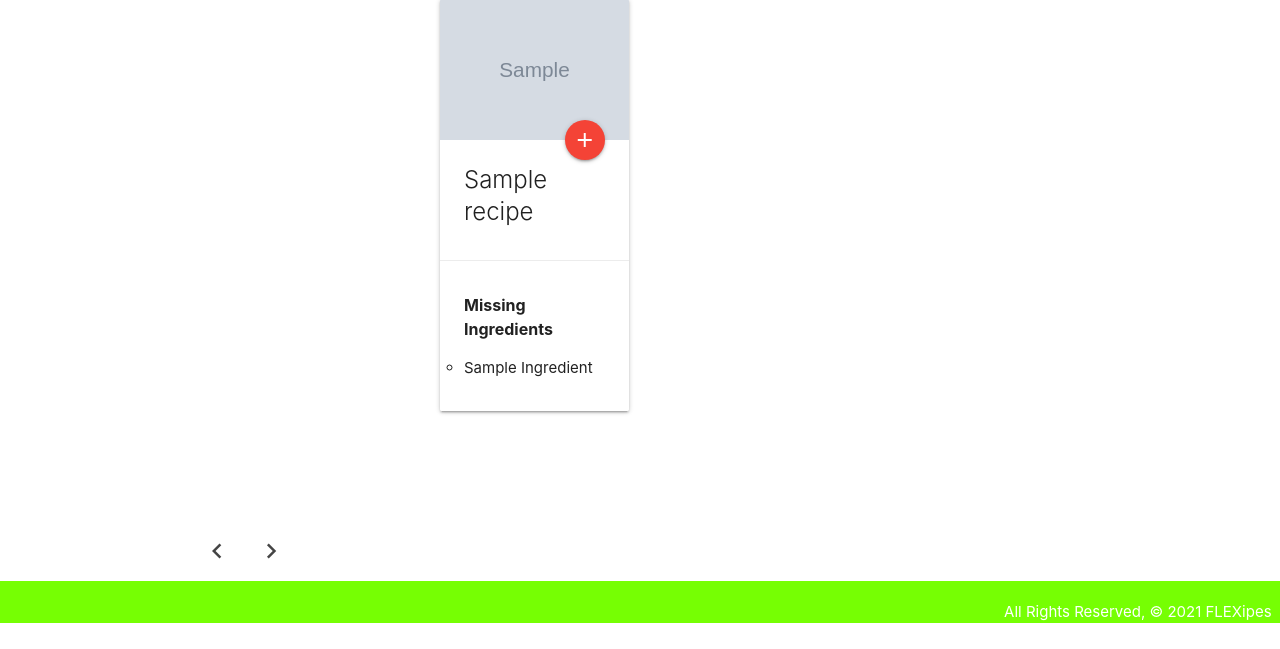
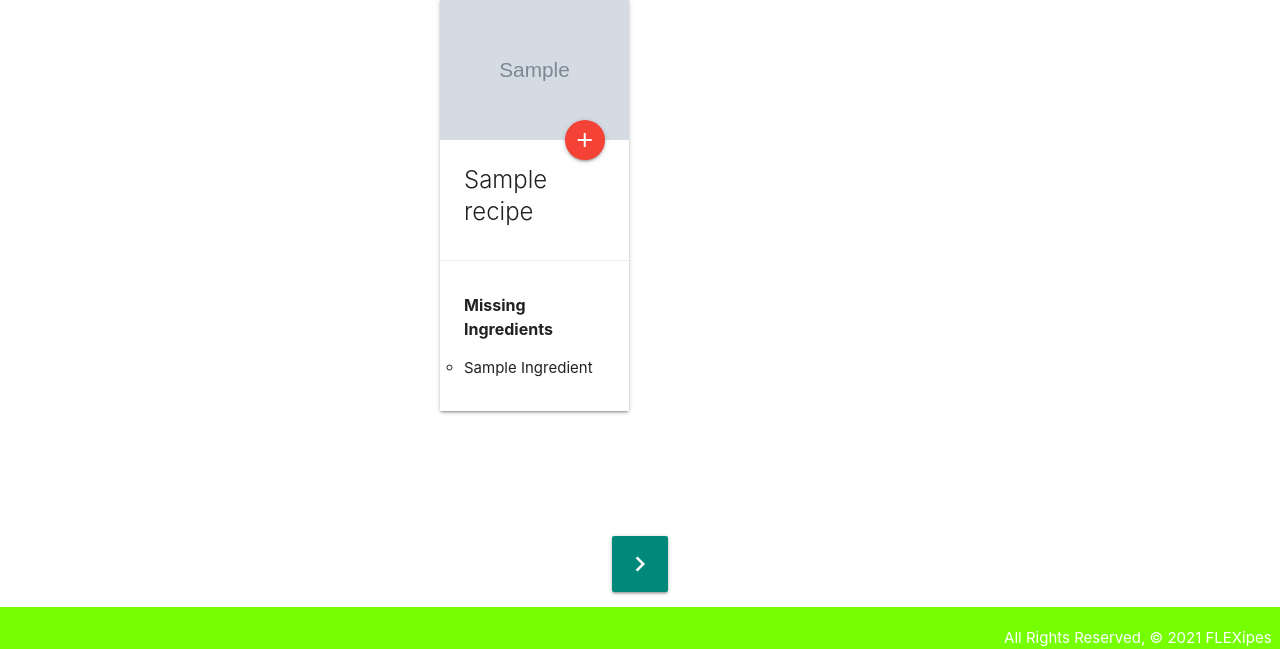
Before and after one commit to raulrodriguez8/FLEXipes, a Django app: template main_app/templates/recipes/results.html in a window 1280 px wide. Shown: the part 274-923 px from the top of the page. Before the commit the page ends 897 px from the top, so only its background shows below. Run offline with Django 3.2, Linux system fonts and the light colour scheme; the template is opened without the code that fills it: most values are stand-ins (such as "Sample title", 1, 10 or a date in 2020); grey boxes marked "Sample" are stand-in pictures.

Commit message:
pagination function and styling complete

```diff
--- a/main_app/templates/recipes/results.html
+++ b/main_app/templates/recipes/results.html
@@ -34,13 +34,22 @@
     </div>
     </div>
   </div>
+  {% empty %}
+  <h3 class="no_results">
+    Sorry, no more results!
+  </h3>
   {% endfor %}
 </div>
 </div>
 
-<ul class="pagination">
-  <li class="waves-effect"><a href="{% url 'recipe_results' page %}"><i class="material-icons">chevron_left</i></a></li>
-  <li class="waves-effect"><a href="{% url 'recipe_results' page %}"><i class="material-icons">chevron_right</i></a></li>
+
+<ul class="pagination center-align">
+  {% if page > 0 %}
+  <a href="{% url 'recipe_results' page|add:'-1' %}"><li class="btn-floating btn-large waves-effect waves-light teal darken-1"><i class="material-icons large">chevron_left</i></li></a>
+  {% endif %}
+  {% if data %}
+  <a href="{% url 'recipe_results' page|add:'1' %}"><li class="btn-floating btn-large waves-effect waves-light teal darken-1"><i class="material-icons large">chevron_right</i></li></a>
+  {% endif %}
 </ul>
 
 {% endblock %}
```
